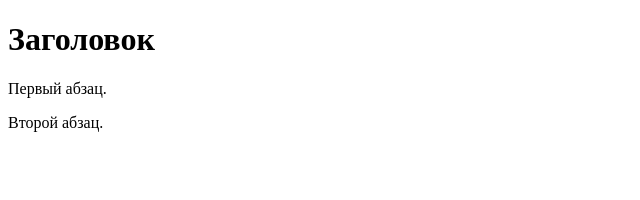
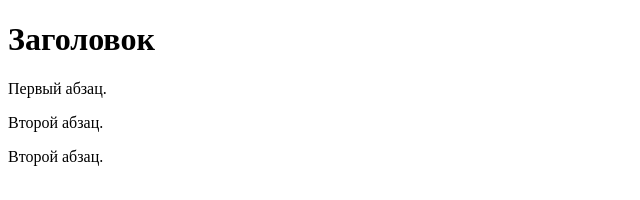
Before and after one commit to Freud612/learning-git, a plain HTML site: page css/index.html in a window 1280 px wide. Shown: the whole page, without its empty margins (0-640 px from the left). Drawn offline with Linux system fonts and the light colour scheme.

Commit message:
Update index.html

```diff
--- a/css/index.html
+++ b/css/index.html
@@ -9,5 +9,6 @@
 <!-- Комментарий -->
 <p>Первый абзац.</p>
 <p>Второй абзац.</p>
+    <p>Второй абзац.</p>
 </body>
 </html>
```
